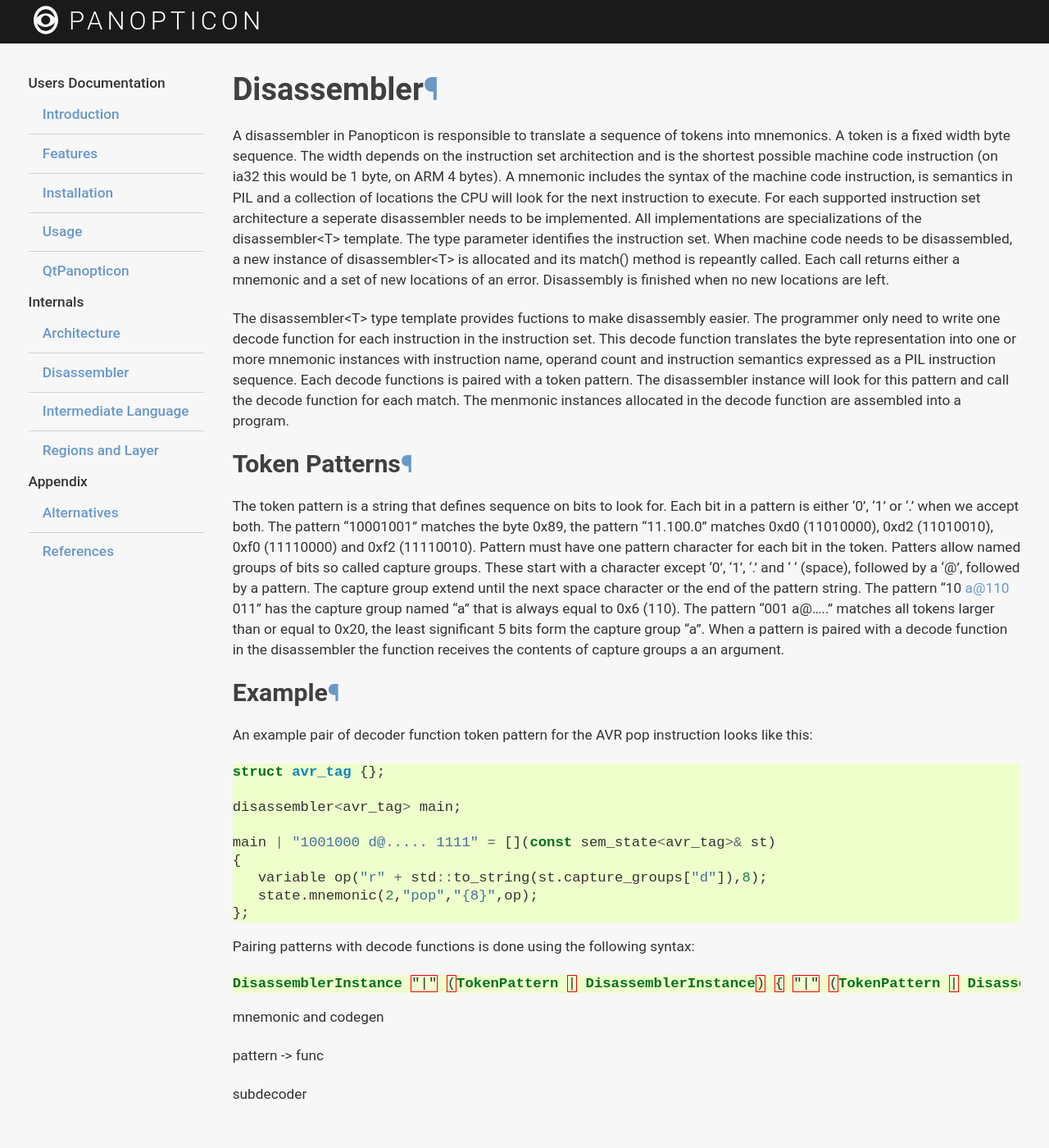
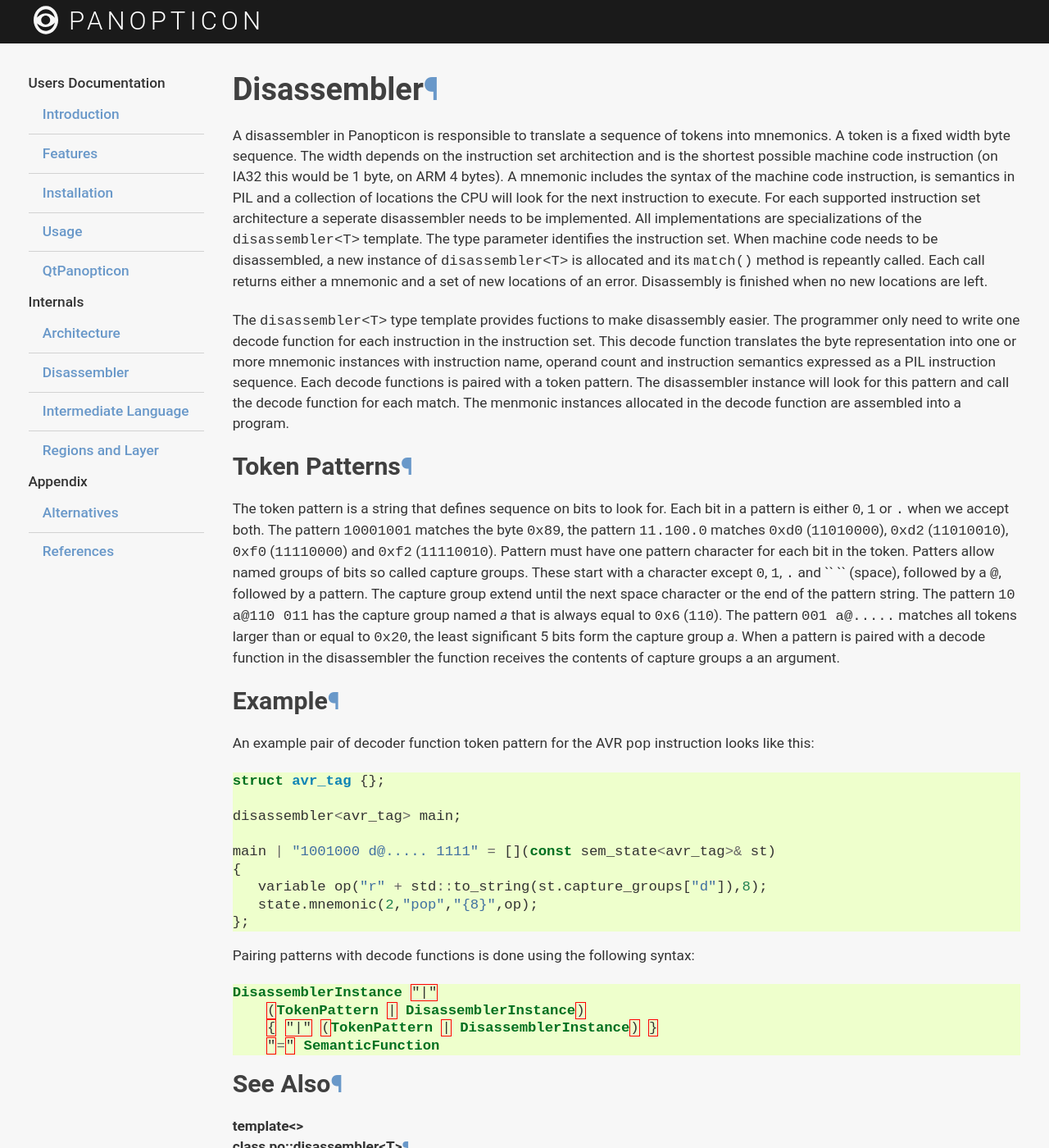
Before and after one commit to das-labor/panopticon, a Sphinx documentation site: the page built from doc/disass.rst, in a window 1280 px wide and 1400 px high. Shown: the whole window at 82% size. Built offline with Sphinx 7.4.7, drawn with Linux system fonts in a browser that asks for light colours; some web fonts are replaced; some of the changed text lies outside the part shown.

Commit message:
doc: extend internal doc

```diff
--- a/doc/disass.rst
+++ b/doc/disass.rst
@@ -4,18 +4,18 @@
 A disassembler in Panopticon is responsible to translate a sequence of tokens
 into mnemonics. A token is a fixed width byte sequence. The width depends on the
 instruction set architection and is the shortest possible machine code
-instruction (on ia32 this would be 1 byte, on ARM 4 bytes). A mnemonic includes
+instruction (on IA32 this would be 1 byte, on ARM 4 bytes). A mnemonic includes
 the syntax of the machine code instruction, is semantics in PIL and a collection
 of locations the CPU will look for the next instruction to execute. For each
 supported instruction set architecture a seperate disassembler needs to be
-implemented. All implementations are specializations of the disassembler<T>
+implemented. All implementations are specializations of the :cpp:class:`disassembler\<T>`
 template. The type parameter identifies the instruction set. When machine code
-needs to be disassembled, a new instance of disassembler<T> is allocated and its
-match() method is repeantly called. Each call returns either a mnemonic and a
+needs to be disassembled, a new instance of :cpp:class:`disassembler\<T>` is allocated and its
+:cpp:func:`match()` method is repeantly called. Each call returns either a mnemonic and a
 set of new locations of an error. Disassembly is finished when no new locations
 are left.
 
-The disassembler<T> type template provides fuctions to make disassembly easier.
+The :cpp:class:`disassembler\<T>` type template provides fuctions to make disassembly easier.
 The programmer only need to write one decode function for each instruction in
 the instruction set. This decode function translates the byte representation
 into one or more mnemonic instances with instruction name, operand count and
@@ -28,23 +28,23 @@
 --------------
 
 The token pattern is a string that defines sequence on bits to look for. Each
-bit in a pattern is either '0', '1' or '.' when we accept both. The pattern
-"10001001" matches the byte 0x89, the pattern "11.100.0" matches 0xd0
-(11010000), 0xd2 (11010010), 0xf0 (11110000) and 0xf2 (11110010). Pattern must
+bit in a pattern is either ``0``, ``1`` or ``.`` when we accept both. The pattern
+``10001001`` matches the byte ``0x89``, the pattern ``11.100.0`` matches ``0xd0``
+(``11010000``), ``0xd2`` (``11010010``), ``0xf0`` (``11110000``) and ``0xf2`` (``11110010``). Pattern must
 have one pattern character for each bit in the token. Patters allow named groups
-of bits so called capture groups. These start with a character except '0', '1',
-'.' and ' ' (space), followed by a '@', followed by a pattern. The capture group
+of bits so called capture groups. These start with a character except ``0``, ``1``,
+``.`` and `` `` (space), followed by a ``@``, followed by a pattern. The capture group
 extend until the next space character or the end of the pattern string. The
-pattern "10 a@110 011" has the capture group named "a" that is always equal to
-0x6 (110). The pattern "001 a@....." matches all tokens larger than or equal to
-0x20, the least significant 5 bits form the capture group "a". When a pattern is
+pattern ``10 a@110 011`` has the capture group named `a` that is always equal to
+``0x6`` (``110``). The pattern ``001 a@.....`` matches all tokens larger than or equal to
+``0x20``, the least significant 5 bits form the capture group `a`. When a pattern is
 paired with a decode function in the disassembler the function receives the
 contents of capture groups a an argument.
 
 Example
 -------
 
-An example pair of decoder function token pattern for the AVR pop instruction
+An example pair of decoder function token pattern for the AVR ``pop`` instruction
 looks like this:
 
 .. code-block:: c++
@@ -63,11 +63,16 @@
 
 .. code-block:: ebnf
 
-   DisassemblerInstance "|" (TokenPattern | DisassemblerInstance) { "|" (TokenPattern | DisassemblerInstance) } "=" SemanticFunction
+   DisassemblerInstance "|"
+       (TokenPattern | DisassemblerInstance)
+       { "|" (TokenPattern | DisassemblerInstance) }
+       "=" SemanticFunction
 
+See Also
+--------
 
-mnemonic and codegen
+.. cpp:class:: po::disassembler<T>
 
-pattern -> func
+  Base class for all disassemblers.
 
-subdecoder
+Todo: mnemonic and codegen, pattern -> func, subdecoder
```
Also changed, not shown: doc/pil.rst (+31 -20 lines).
